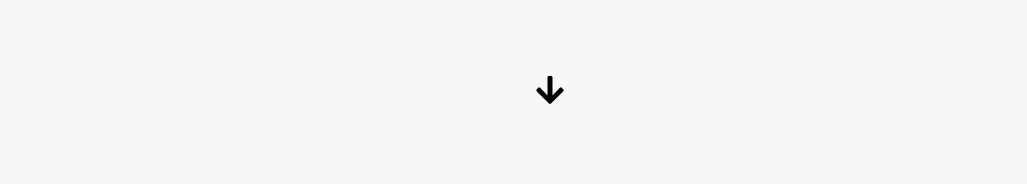
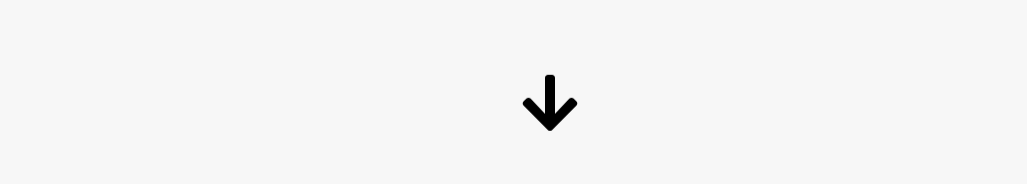
Before and after one commit to madebymak/portfolio-react, a React (Create React App) app: page / in a window 1280 px wide. Shown: the part 392-576 px from the top of the page, without its empty margins (90-1117 px from the left). Built offline with nearby package versions, Linux system fonts and the light colour scheme.

Commit message:
Increase arrow size

```diff
--- a/src/components/welcome.js
+++ b/src/components/welcome.js
@@ -19,7 +19,7 @@
                 <div className='row'>
                     <div className='col-12 arrow slideInUp'>
                         <a href='#work'>
-                            <FontAwesomeIcon className='arrow-color arrow-animate' icon={faArrowDown} size='2x' />
+                            <FontAwesomeIcon className='arrow-color arrow-animate' icon={faArrowDown} size='4x' />
                         </a>
                     </div>
                 </div>
```
